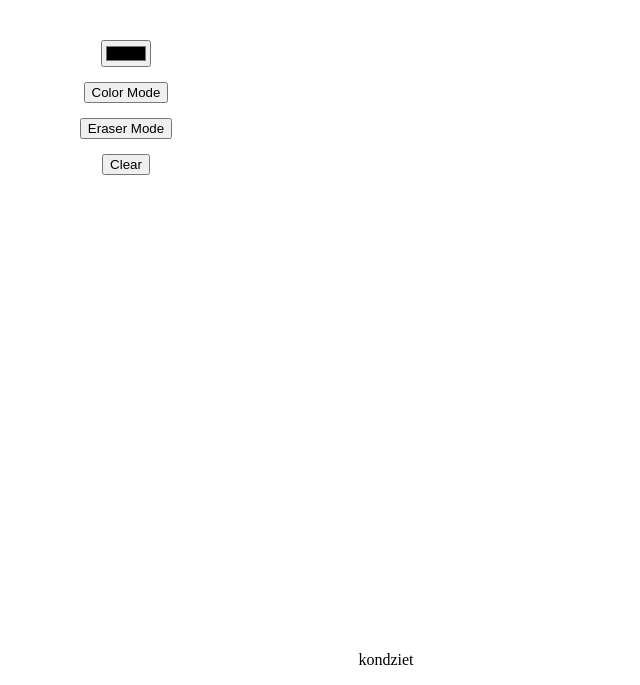
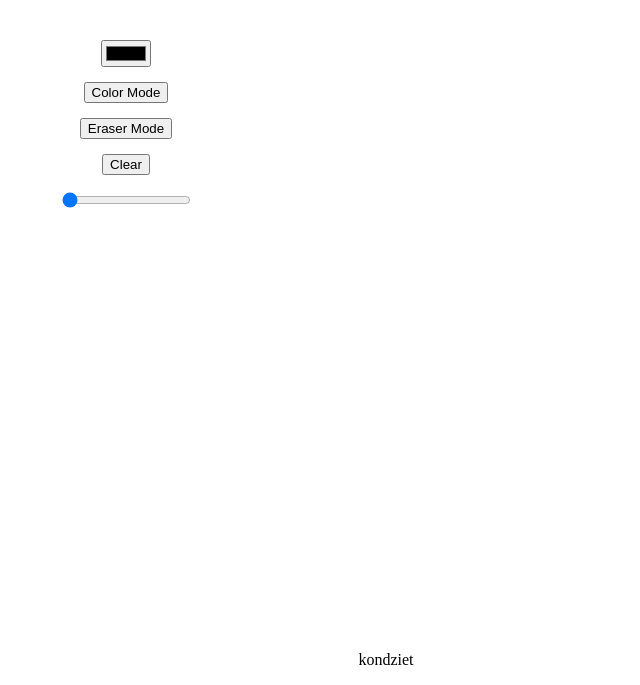
Before and after one commit to kondziet/etch-a-sketch, a plain HTML site: page index.html in a window 1280 px wide. Shown: the part 115-800 px from the top of the page, without its empty margins (254-894 px from the left). Drawn offline with Linux system fonts and the light colour scheme.

Commit message:
Add grid size picker slider

```diff
--- a/index.html
+++ b/index.html
@@ -19,6 +19,7 @@
             <button class="color-button">Color Mode</button>
             <button class="eraser-button">Eraser Mode</button>
             <button class="clear-button">Clear</button>
+            <input class="size-picker" type="range" value="10" min="10" max="100" />
         </div>
 
         <div id="grid"></div>
```
